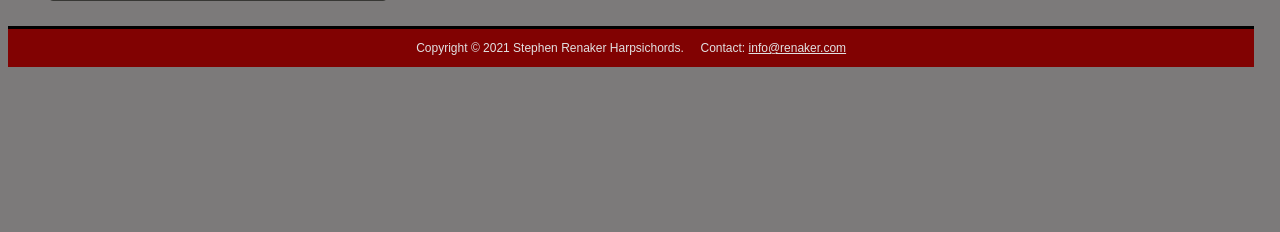
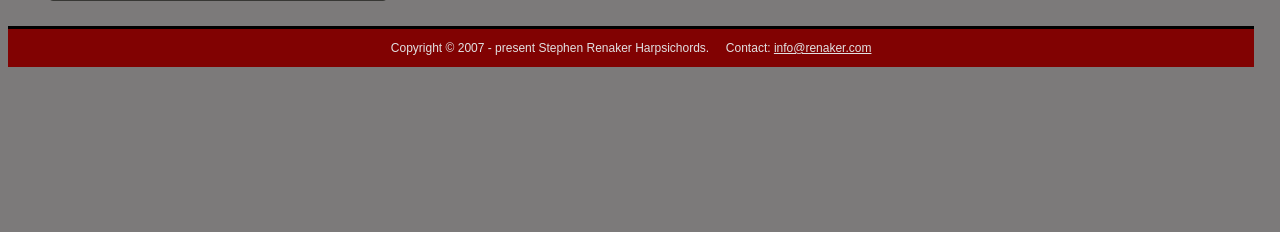
Before and after one commit to srenaker/renaker.com, a PHP site: page /index.php in a window 1280 px wide. Shown: the part 531-763 px from the top of the page. Run offline with PHP 8.4, Linux system fonts and the light colour scheme.

Commit message:
Updated footer and front image

```diff
--- a/shared/footer.php
+++ b/shared/footer.php
@@ -1,6 +1,6 @@
 <div class='footer'>
 	<p>
-	Copyright &copy; 2021 Stephen Renaker Harpsichords. &nbsp; &nbsp;
+	Copyright &copy; 2007 - present Stephen Renaker Harpsichords. &nbsp; &nbsp;
   	Contact: <a href='mailto:info@renaker.com'>info@renaker.com</a>
 	</p>
   </div>
```
